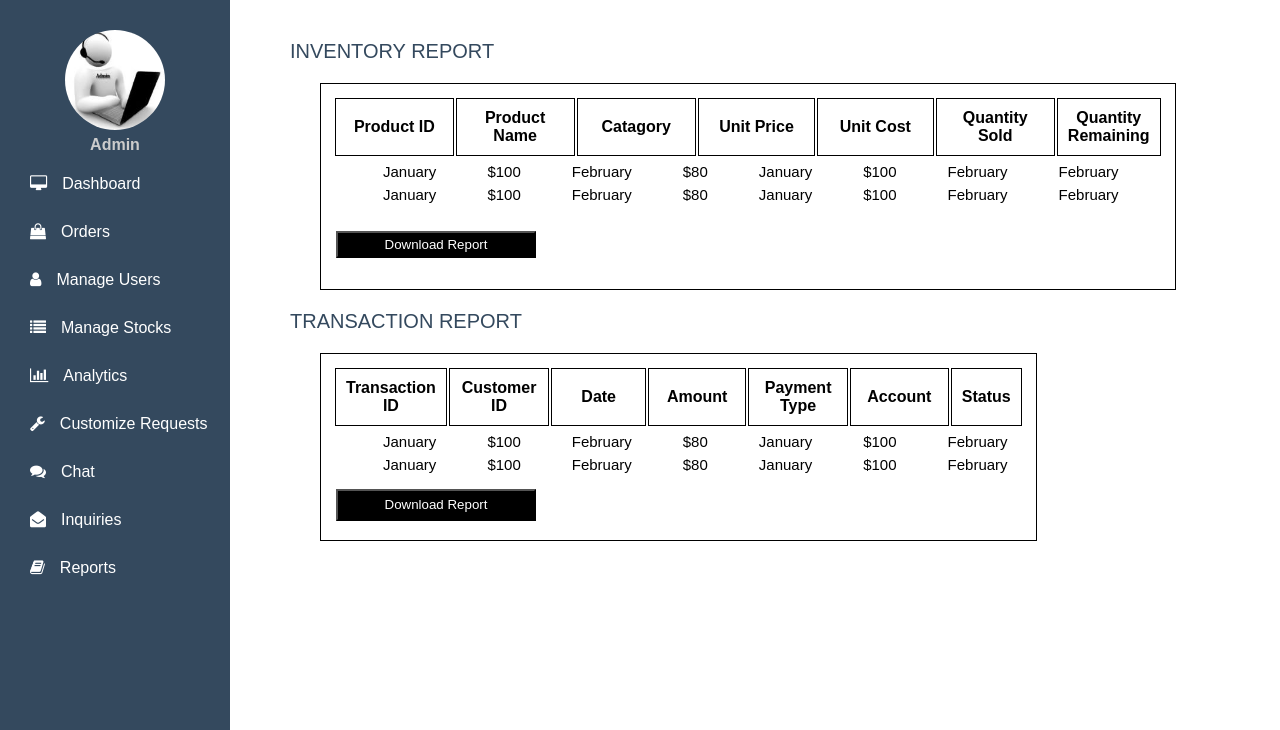
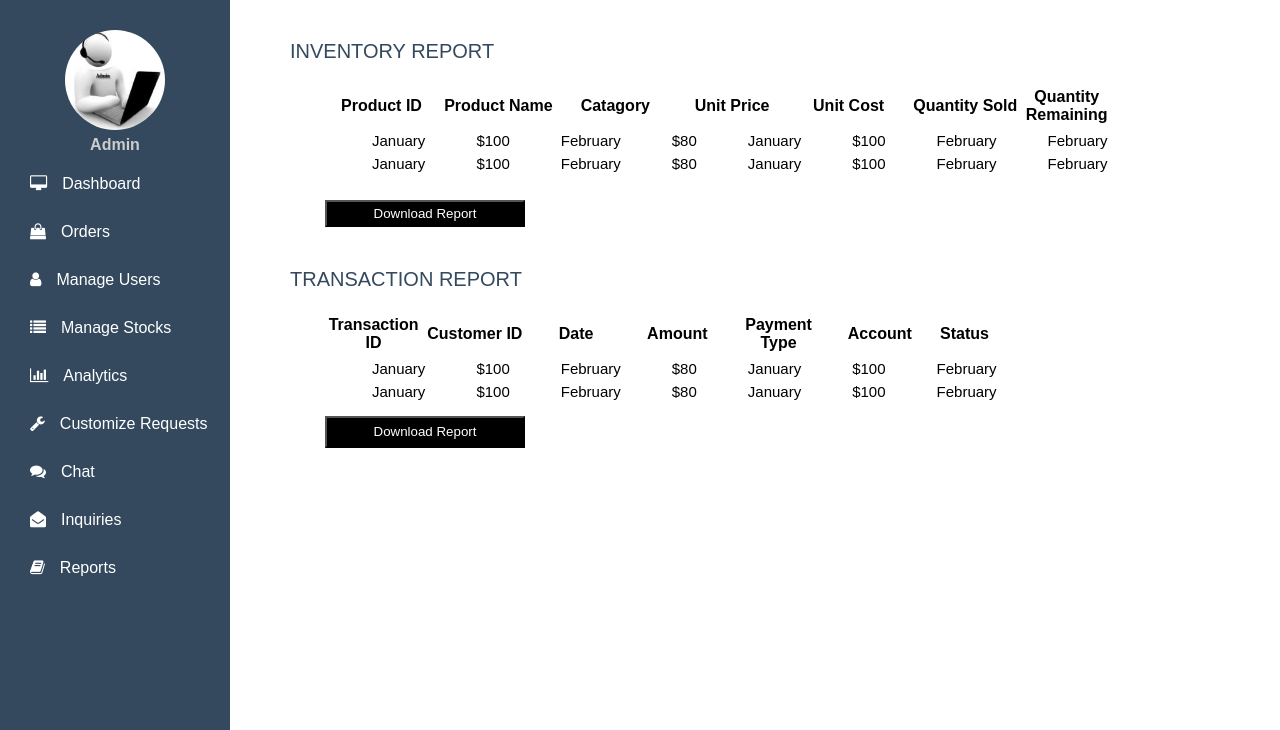
Before and after one commit to amasha98/2nd-Year-Group-Project, a PHP site: page /Dashboard_Reports.html in a window 1280 px wide. Shown: the part 70-800 px from the top of the page. Run offline with PHP 8.4, Linux system fonts and the light colour scheme.

Commit message:
Update Dashboardstyle.css

```diff
--- a/Dashboardstyle.css
+++ b/Dashboardstyle.css
@@ -87,11 +87,7 @@ h2{
 .sidenav i{
 	padding-right: 15px;
 }
-table, th{
-  border: 1px solid black;
-  table-layout: fixed;
-  padding: 10px;
-}
+
 .table-fixed{
 	margin-left:20rem;
 	margin top:90rem;
```
